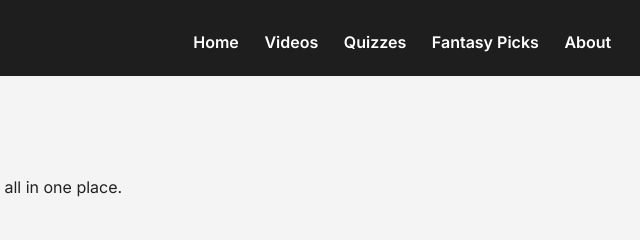
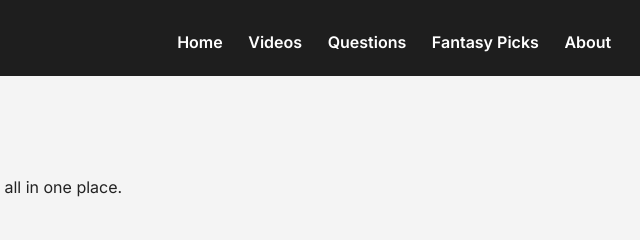
Before and after one commit to hellogamer12121-hash/Show-, a plain HTML site: page index.html in a window 1280 px wide. Shown: the top 240 px of the page, 640-1280 px from the left. Drawn offline with Linux system fonts and the light colour scheme.

Commit message:
Updated index.html

```diff
--- a/index.html
+++ b/index.html
@@ -167,7 +167,7 @@
     <nav>
       <a onclick="showSection('home')">Home</a>
       <a onclick="showSection('live')">Videos</a>
-      <a onclick="showSection('quizzes')">Quizzes</a>
+      <a onclick="showSection('quizzes')">Questions</a>
       <a onclick="showSection('fantasy')">Fantasy Picks</a>
       <a onclick="showSection('about')">About</a>
     </nav>
```
